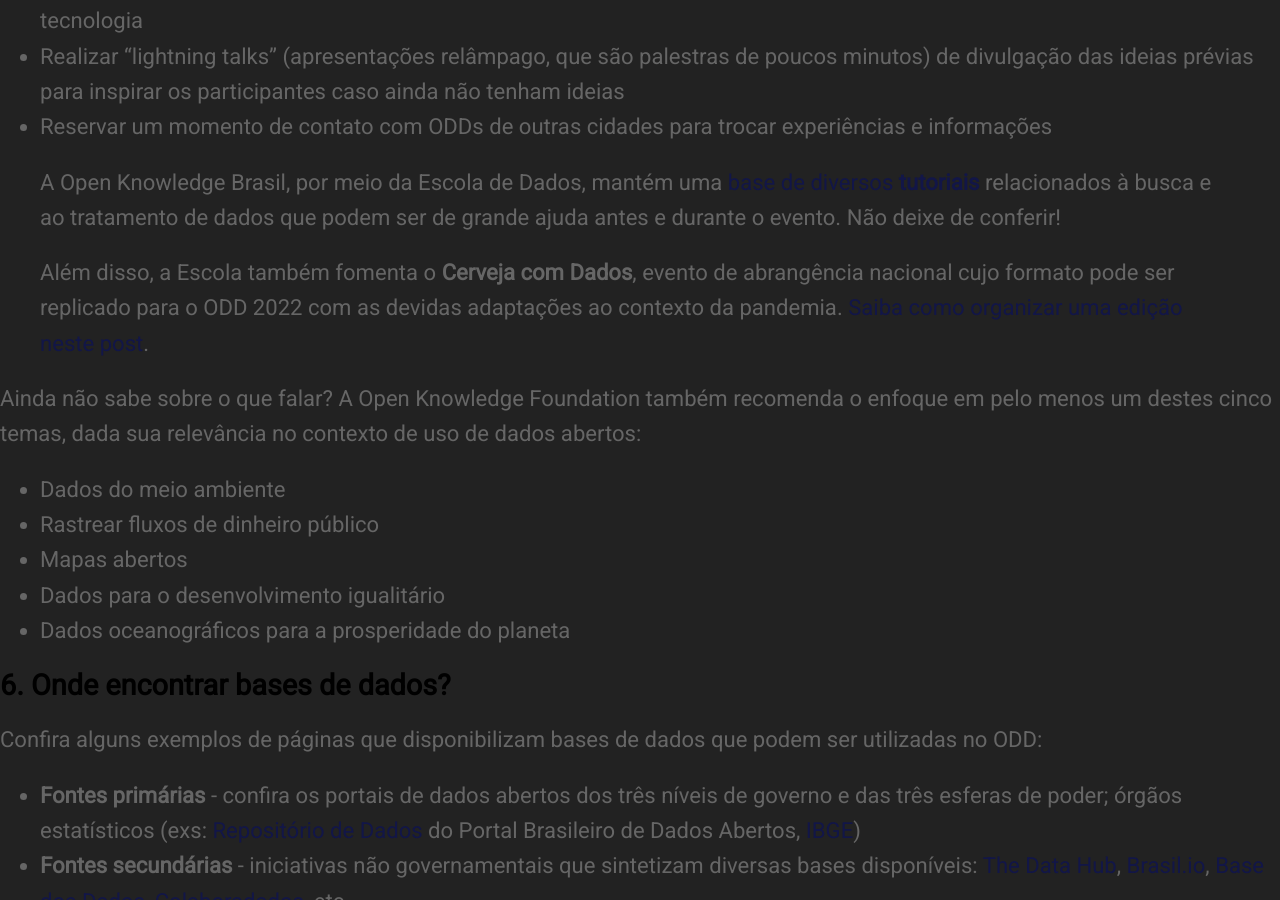
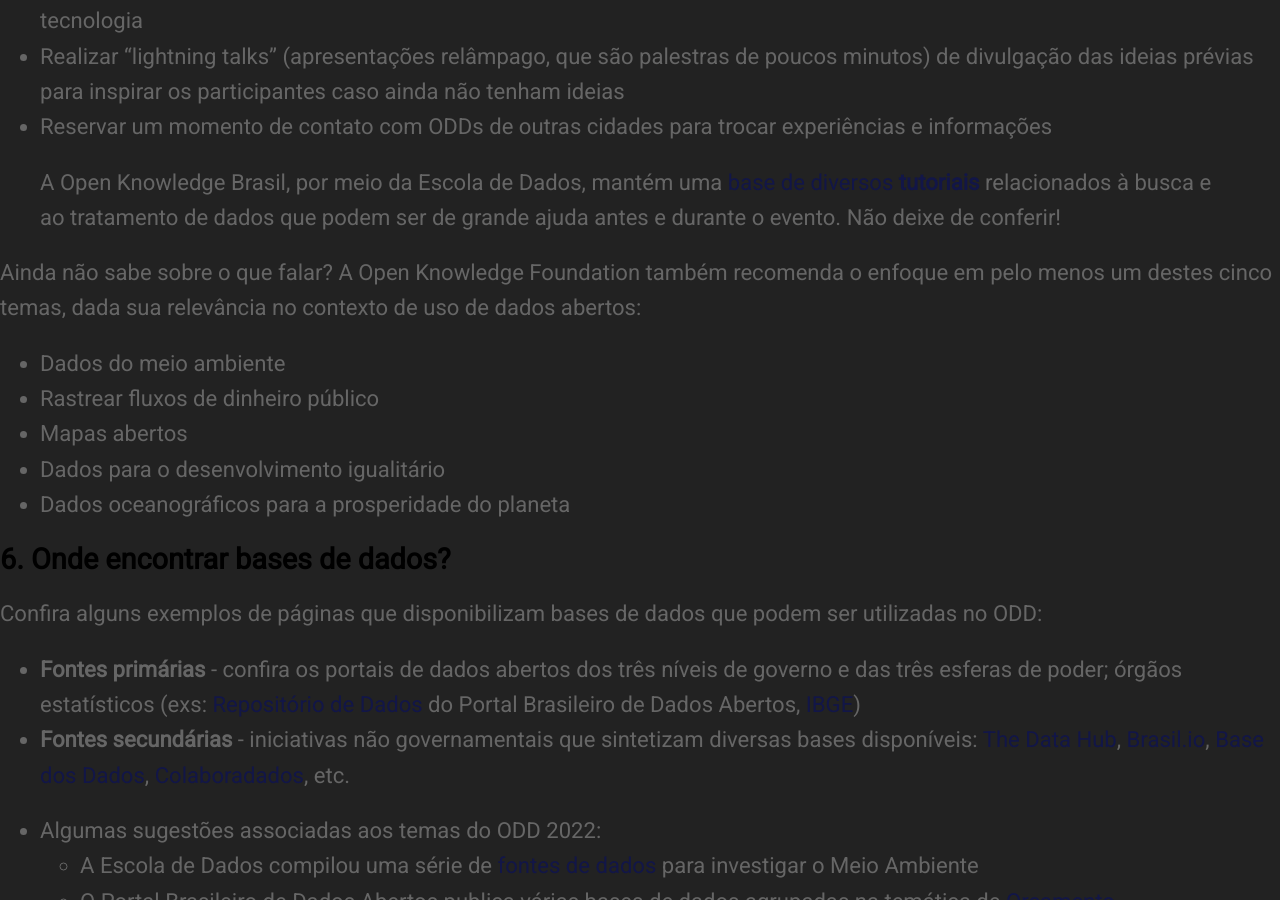
Before and after one commit to okfn-brasil/embaixadoras, a Jekyll site: the page built from Guia-ODD/Guia-ODD2022.md, in a window 1280 px wide and 900 px high, scrolled down 3469 px. Built offline with Jekyll 4.4.1, drawn with Linux system fonts in a browser that asks for light colours; nearby versions of some CDN libraries; our own code applies the rules of GitHub Pages for plain Markdown files.

Commit message:
Remove referência ao Cerveja com Dados no Guia ODD

```diff
--- a/Guia-ODD/Guia-ODD2022.md
+++ b/Guia-ODD/Guia-ODD2022.md
@@ -63,8 +63,6 @@ Algumas ideias e possibilidades:
 - Reservar um momento de contato com ODDs de outras cidades para trocar experiências e informações
 
 > A Open Knowledge Brasil, por meio da Escola de Dados, mantém uma [base de diversos __tutoriais__](https://escoladedados.org/tutoriais/) relacionados à busca e ao tratamento de dados que podem ser de grande ajuda antes e durante o evento. Não deixe de conferir!
->
-> Além disso, a Escola também fomenta o __Cerveja com Dados__, evento de abrangência nacional cujo formato pode ser replicado para o ODD 2022 com as devidas adaptações ao contexto da pandemia. [Saiba como organizar uma edição neste post](https://escoladedados.org/2018/02/que-tal-organizar-um-cerveja-com-dados-em-sua-cidade/).
 
 Ainda não sabe sobre o que falar? A Open Knowledge Foundation também recomenda o enfoque em pelo menos um destes cinco temas, dada sua relevância no contexto de uso de dados abertos:
 - Dados do meio ambiente
```
